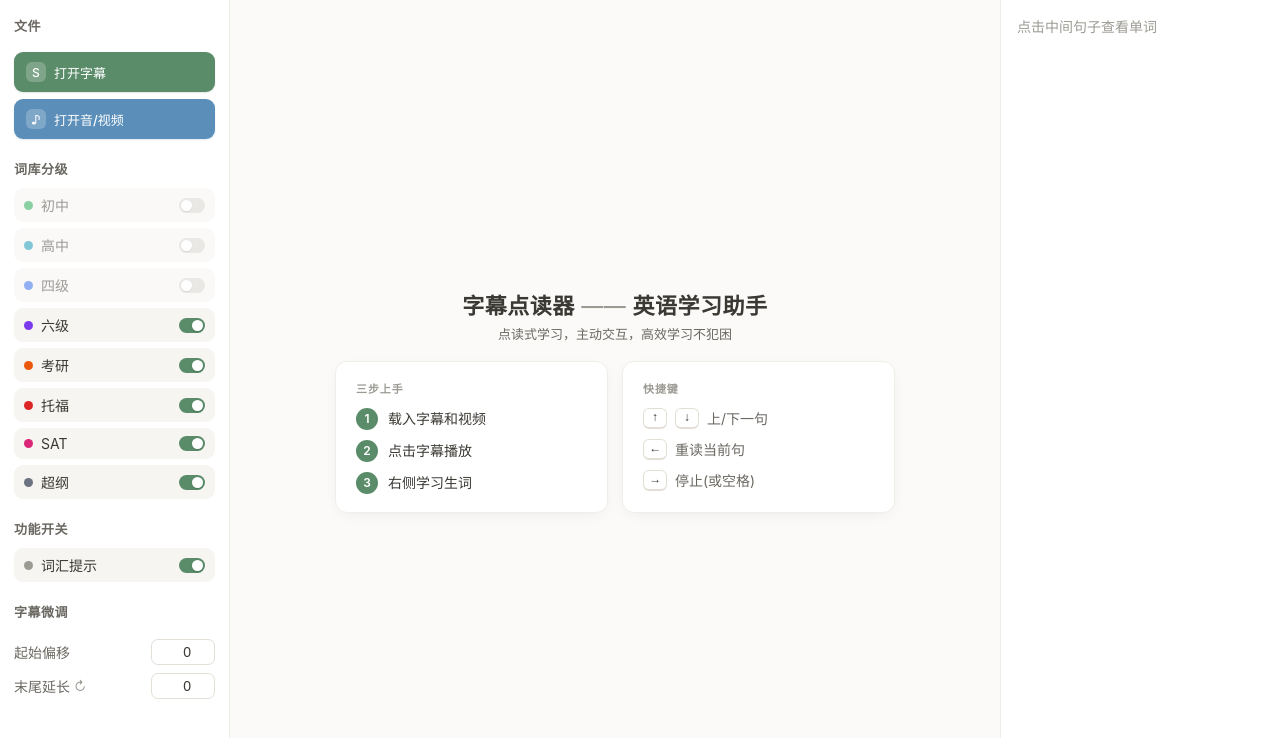
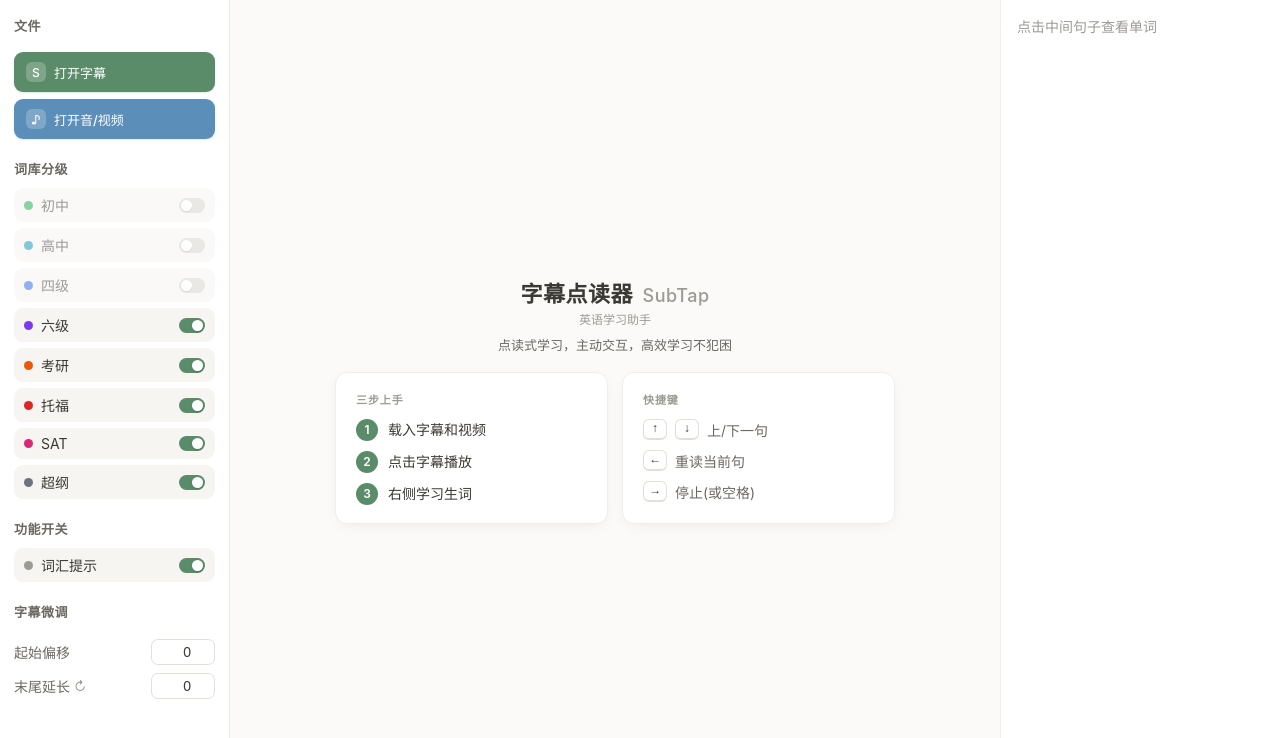
Before and after one commit to HaujetZhao/SubTap, a Vue app: page / in a window 1280 px wide. Shown: the top 738 px of the page. Built offline with nearby package versions, Linux system fonts and the light colour scheme.

Commit message:
chore: 更名 SubTap(中文字幕点读器 + 英语学习助手注释)

```diff
--- a/index.html
+++ b/index.html
@@ -3,7 +3,7 @@
 <head>
 <meta charset="UTF-8">
 <meta name="viewport" content="width=device-width, initial-scale=1">
-<title>字幕点读器——英语学习助手</title>
+<title>字幕点读器 SubTap · 英语学习助手</title>
 </head>
 <body>
 <div id="app"></div>
--- a/package.json
+++ b/package.json
@@ -1,5 +1,5 @@
 {
-  "name": "srt-audio-player",
+  "name": "subtap",
   "private": true,
   "version": "0.2.0",
   "type": "module",
--- a/src/components/SentenceList.vue
+++ b/src/components/SentenceList.vue
@@ -45,7 +45,8 @@ function tokStyle(tok) {
   <div class="sentences" ref="containerRef">
     <div v-if="!sentences.length" class="empty">
       <div class="empty-head">
-        <div class="empty-title">字幕点读器<span class="dash"> —— </span>英语学习助手</div>
+        <div class="empty-title">字幕点读器 <span class="en">SubTap</span></div>
+        <div class="empty-note">英语学习助手</div>
         <div class="empty-sub">点读式学习，主动交互，高效学习不犯困</div>
       </div>
       <div class="empty-grid">
--- a/src/styles.css
+++ b/src/styles.css
@@ -94,8 +94,9 @@ body {
 }
 .empty-head { text-align: center; }
 .empty-title { font-size: 22px; font-weight: 700; color: var(--ink); letter-spacing: .5px; }
-.empty-title .dash { color: var(--ink-3); font-weight: 500; }
-.empty-sub { font-size: 13px; color: var(--ink-2); margin-top: 4px; }
+.empty-title .en { font-size: 18px; font-weight: 500; color: var(--ink-3); margin-left: 4px; letter-spacing: .5px; }
+.empty-note { font-size: 12px; color: var(--ink-3); margin-top: 2px; }
+.empty-sub { font-size: 13px; color: var(--ink-2); margin-top: 8px; }
 .empty-grid { display: flex; gap: 14px; width: 100%; max-width: 560px; }
 .empty-card {
   flex: 1; background: var(--panel); border: 1px solid var(--border);
```
